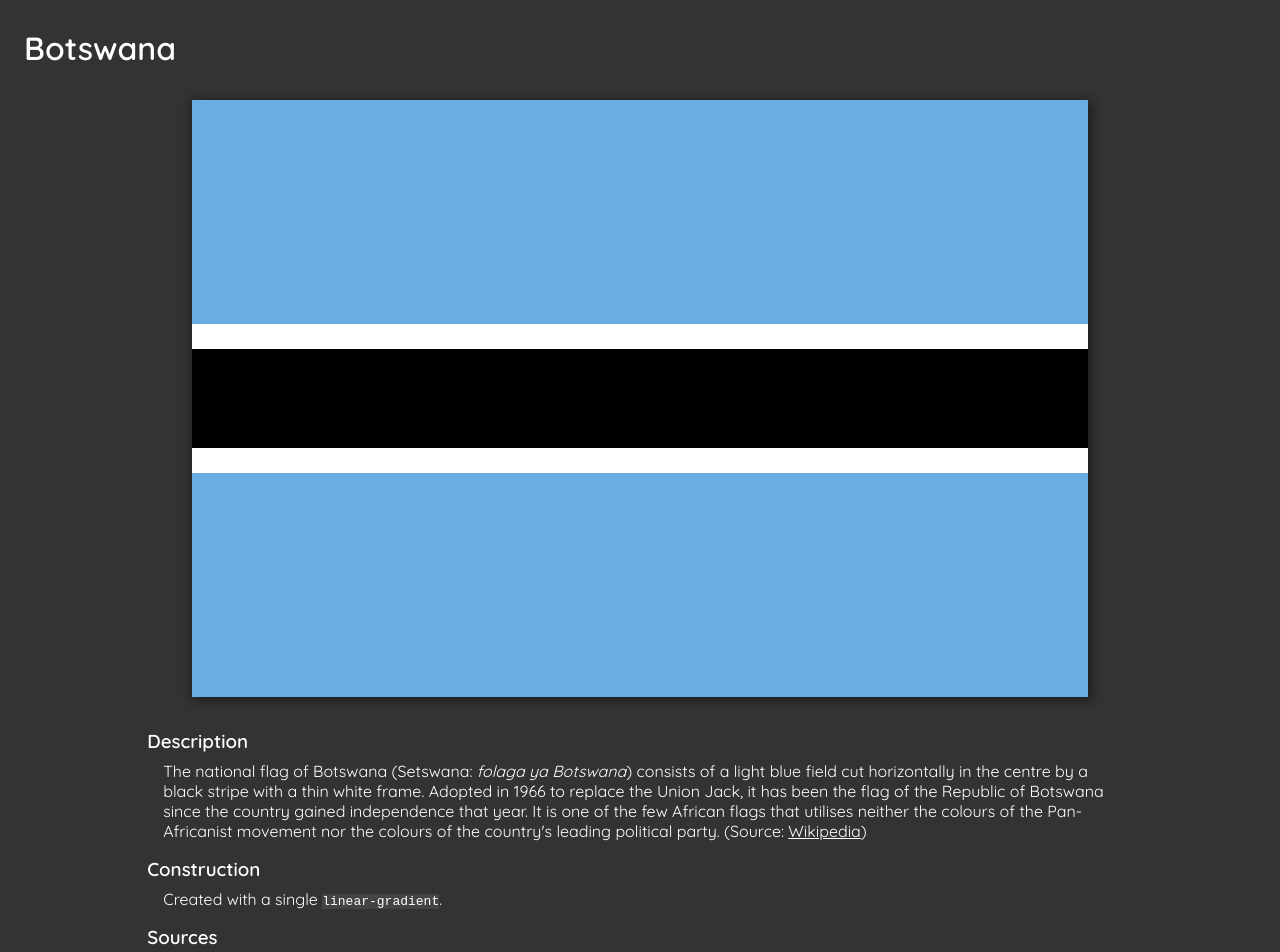
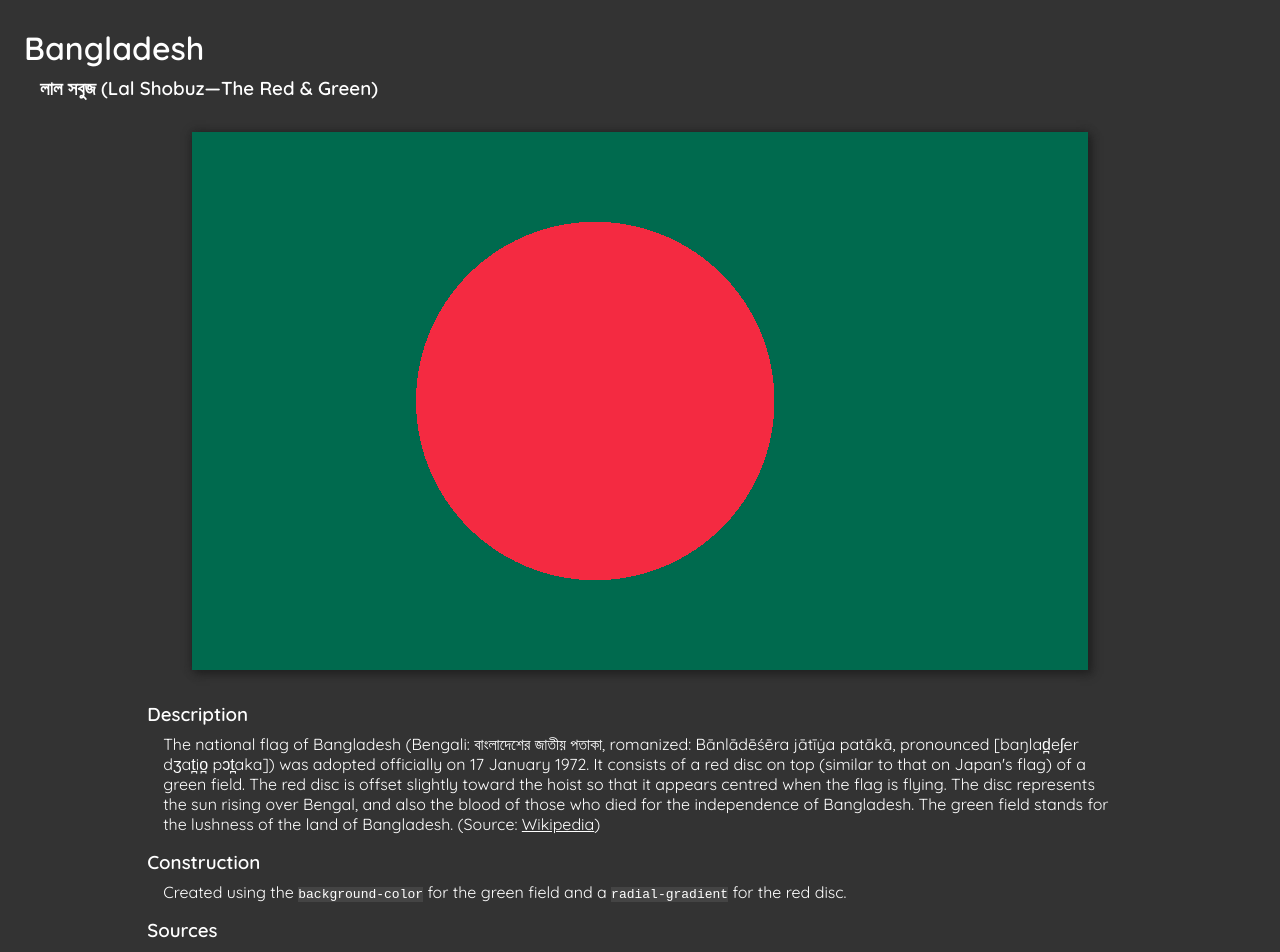
Before and after one commit to henrywoody/css-flags, a React (Create React App) app in the folder client/: page / in a window 1280 px wide. Shown: the part 1740-2692 px from the top of the page. Built offline with nearby package versions, Linux system fonts and the light colour scheme.

Commit message:
Adds flag of Bangladesh
Adds flag of Bangladesh.

```diff
--- /dev/null
+++ b/client/src/Flags/Bangladesh/index.tsx
@@ -0,0 +1,34 @@
+import React from "react";
+import FlagArea from "../../Components/FlagArea";
+import DescriptionSection from "../../Components/DescriptionSection";
+import ExternalLink from "../../Components/ExternalLink";
+import "./style.css";
+
+
+const Bangladesh: React.FC = () => {
+	return (
+		<FlagArea title="Bangladesh" flagName="লাল সবুজ (Lal Shobuz—The Red &amp; Green)">
+			<DescriptionSection title="Description">
+				<p>
+					The national flag of Bangladesh (Bengali: বাংলাদেশের জাতীয় পতাকা, romanized: Bānlādēśēra jātīẏa patākā, pronounced [baŋlad̪eʃer dʒat̪io̪ pɔt̪aka]) was adopted officially on 17 January 1972. It consists of a red disc on top (similar to that on Japan's flag) of a green field. The red disc is offset slightly toward the hoist so that it appears centred when the flag is flying. The disc represents the sun rising over Bengal, and also the blood of those who died for the independence of Bangladesh. The green field stands for the lushness of the land of Bangladesh. (Source: <ExternalLink href="https://en.wikipedia.org/wiki/Flag_of_Bangladesh">Wikipedia</ExternalLink>)
+				</p>
+			</DescriptionSection>
+
+			<DescriptionSection title="Construction">
+				<p>
+					Created using the <code>background-color</code> for the green field and a <code>radial-gradient</code> for the red disc.
+				</p>
+			</DescriptionSection>
+
+			<DescriptionSection title="Sources">
+				<ul className="citation-list">
+					<li>
+						Wikipedia: <ExternalLink href="https://en.wikipedia.org/wiki/Flag_of_Bangladesh">"Flag of Bangladesh"</ExternalLink>
+					</li>
+				</ul>
+			</DescriptionSection>
+		</FlagArea>
+	)
+}
+
+export default Bangladesh;
--- /dev/null
+++ b/client/src/Flags/Bangladesh/style.css
@@ -0,0 +1,17 @@
+.flag-area-bangladesh {
+	--green: #006a4e;
+	--red: #f42a41;
+}
+
+.flag-area-bangladesh .flag {
+	--aspect-ratio: calc(3 / 5);
+
+	background-image:
+		radial-gradient(
+			circle at calc(4.5 / 10 * var(--width)) 50%,
+			var(--red) 0 calc(2 / 10 * var(--width)),
+			transparent 0 100%
+		)
+	;
+	background-color: var(--green);
+}
--- a/client/src/Flags/index.tsx
+++ b/client/src/Flags/index.tsx
@@ -1,5 +1,6 @@
 import React from "react";
 import Bahamas from "./Bahamas";
+import Bangladesh from "./Bangladesh";
 import Botswana from "./Botswana";
 import CentralAfricanRepublic from "./CentralAfricanRepublic";
 import Colombia from "./Colombia";
@@ -37,6 +38,7 @@ import UnitedStatesOfAmerica from "./UnitedStatesOfAmerica";
 
 const flags: React.ReactElement[] = [
     <Bahamas key="bahamas"/>,
+    <Bangladesh key="bangladesh"/>,
     <Botswana key="botswana"/>,
     <CentralAfricanRepublic key="central-african-republic"/>,
     <Colombia key="colombia"/>,
```
